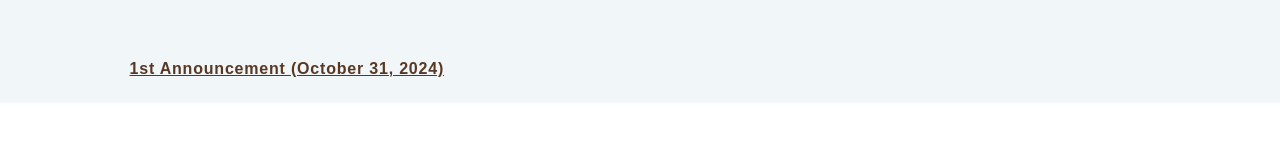
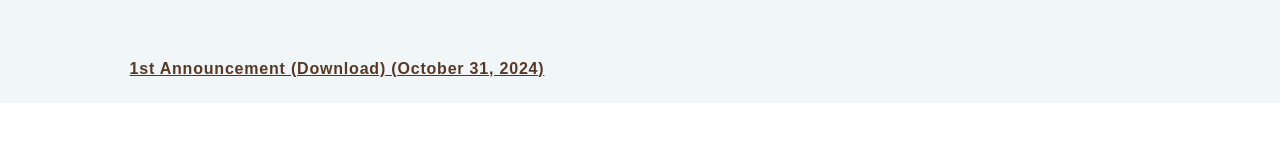
Before and after one commit to hit-geotech/xhe2025, a plain HTML site: page index.html in a window 1280 px wide. Shown: the part 1556-1716 px from the top of the page. Drawn offline with Linux system fonts and the light colour scheme.

Commit message:
Update index.html

```diff
--- a/index.html
+++ b/index.html
@@ -179,7 +179,7 @@ Workshop date:　August　21-23, 2025
 <p>&nbsp;</p>
 
  <a href="./format/Registration_form.docx" download="Registration_form.docx">
-  <strong>1st Announcement (October 31, 2024)</strong>
+  <strong>1st Announcement (Download) (October 31, 2024)</strong>
 </a>
 
 
```
